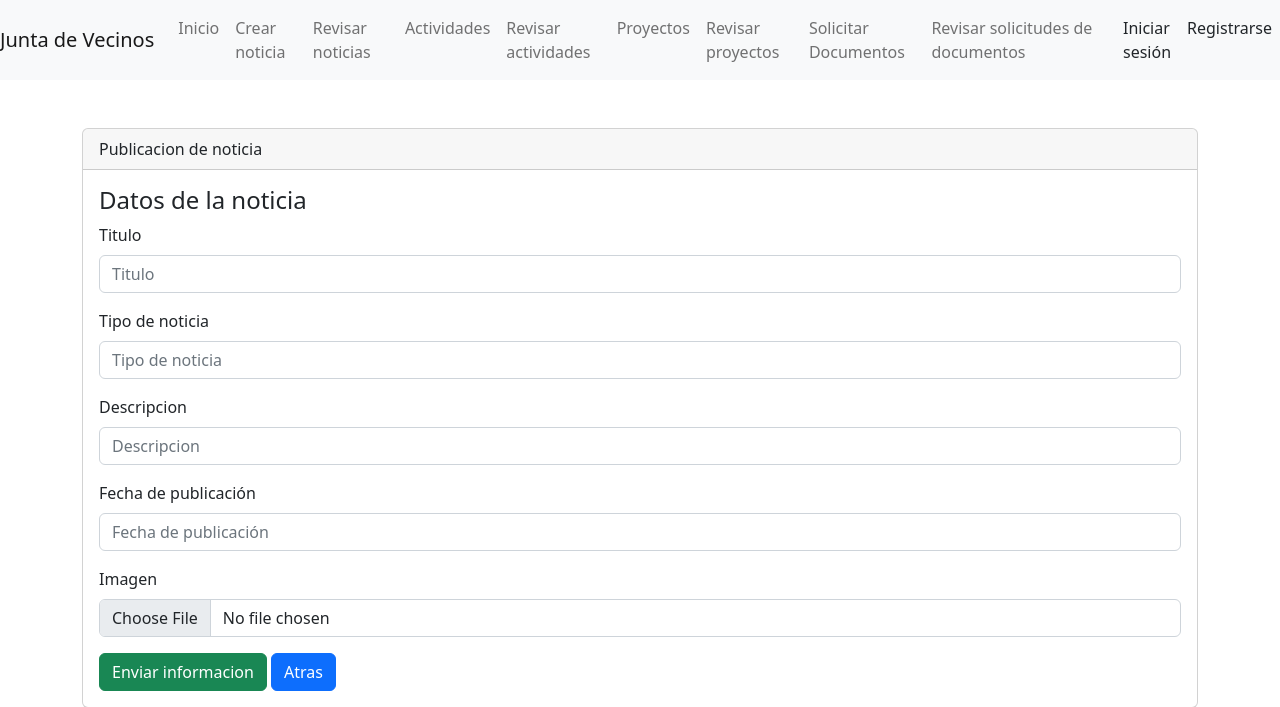
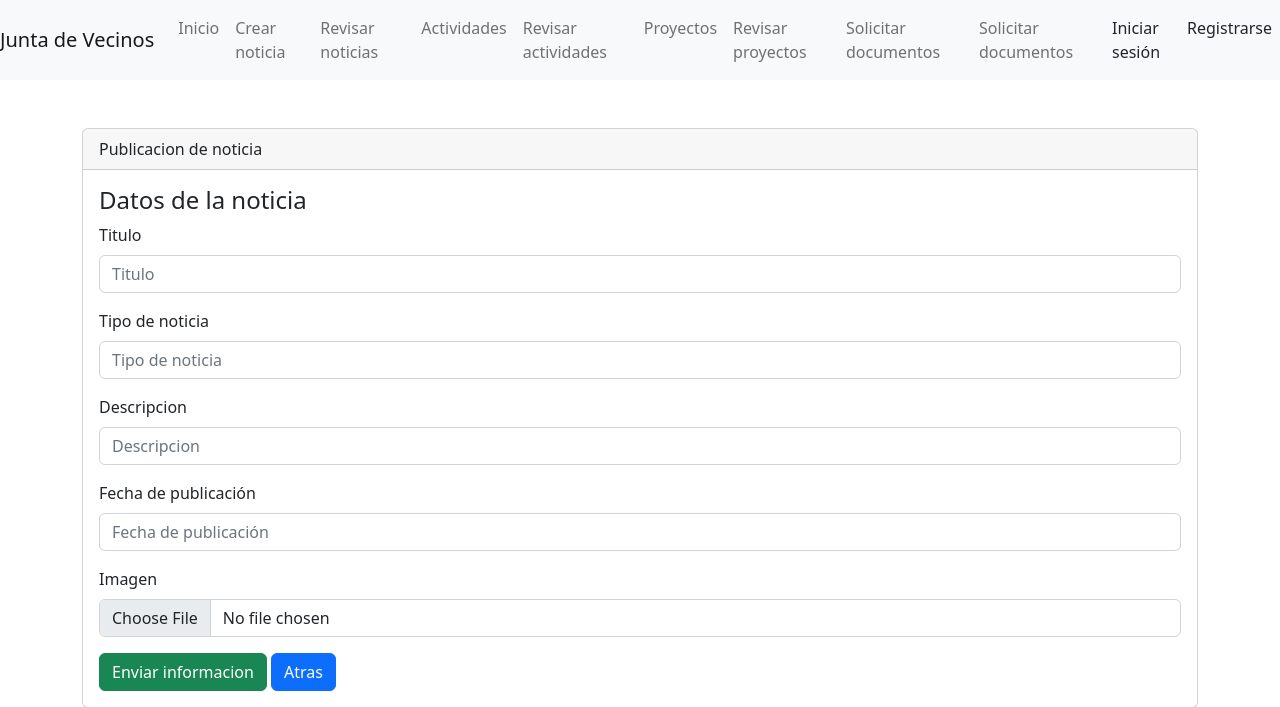
Before and after one commit to gio-m/SUT_JuntaVecinos, a Django app: page /juntas/crear in a window 1280 px wide. Shown: the top 707 px of the page. Run offline with Django 3.2, Linux system fonts and the light colour scheme; some libraries are stand-ins or nearby versions.

Commit message:
ver documentos

```diff
--- a/juntavecinos/templates/base.html
+++ b/juntavecinos/templates/base.html
@@ -47,10 +47,10 @@
             <a class="nav-link" href="{% url 'revisarproyecto' %}">Revisar proyectos</a>
           </li>
           <li class="nav-item">
-            <a class="nav-link" href="{% url 'solicitud_documentos' %}">Solicitar Documentos</a>
+            <a class="nav-link" href="{% url 'solicitud_documentos' %}">Solicitar documentos</a>
           </li>
           <li class="nav-item">
-            <a class="nav-link" href="{% url 'mostrar_formulario' %}">Revisar solicitudes de documentos</a>
+            <a class="nav-link" href="{% url 'mostrar_documentos' %}">Solicitar documentos</a>
           </li>
 
         </ul>
--- a/juntavecinos/views.py
+++ b/juntavecinos/views.py
@@ -126,6 +126,12 @@ def solicitud_documentos(request):
 
     return render(request, 'juntas/solicitud_documentos.html', context)
 
+
+def mostrar_documentos(request):
+    documentos = Documentos.objects.all()
+    return render(request, 'juntas/mostrar_documentos.html', {'documentos': documentos})
+
+
 def register(request):
     data = {
         'form': CustomUserCreationForm()
```
Also changed, not shown: juntavecinos/migrations/0007_delete_documento.py (added), juntavecinos/templates/juntas/mostrar_documentos.html (added).
